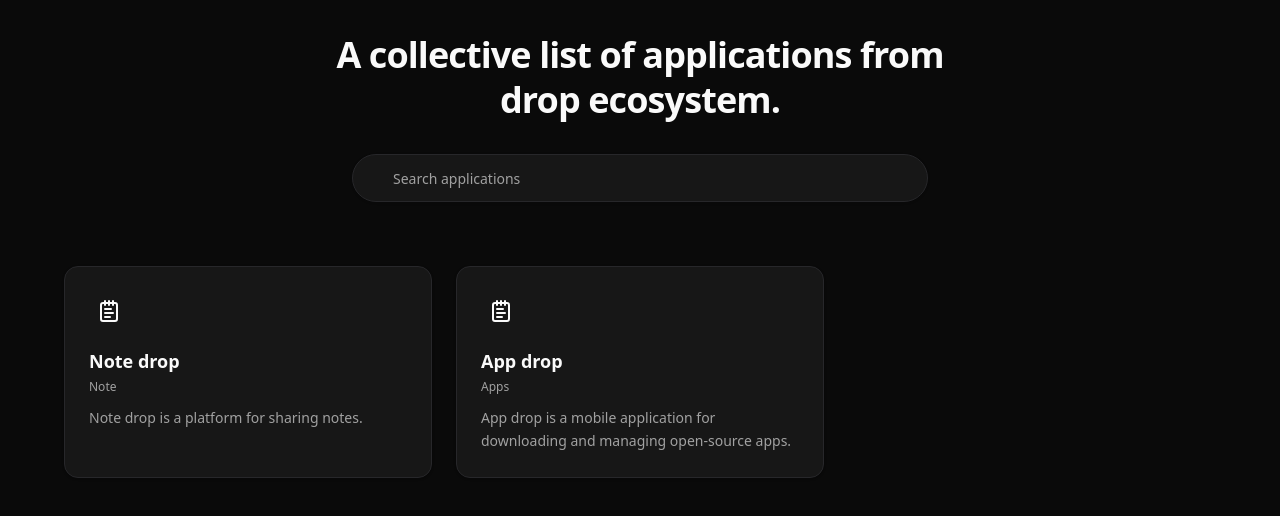
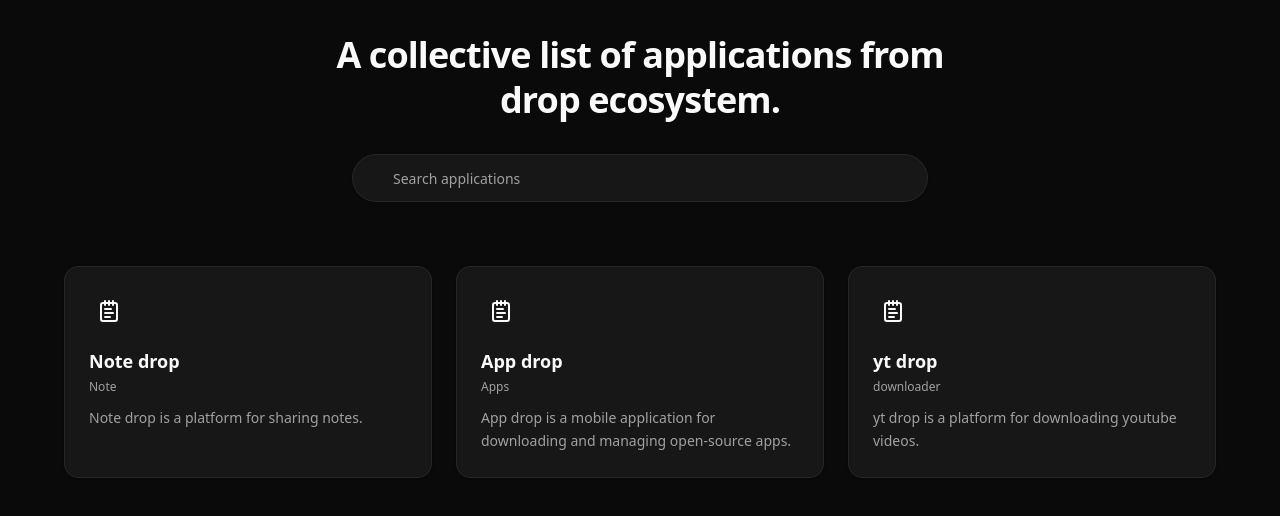
Before and after one commit to dropecosystem-dev/drop-ecosystem-main, a Next.js app: page / in a window 1280 px wide. Shown: the top 516 px of the page. Built offline with nearby package versions, Linux system fonts and the light colour scheme.

Commit message:
feat: add coming soon feature to api cards

```diff
--- a/app/page.tsx
+++ b/app/page.tsx
@@ -24,6 +24,16 @@ export default function Home() {
       Icon: NotepadText,
       iconColor: "text-white-500",
       iconBg: "bg-white-100 dark:bg-white-900/20",
+      comingSoon: true,
+    },
+    {
+      title: "yt drop",
+      category: "downloader",
+      description: "yt drop is a platform for downloading youtube videos.",
+      Icon: NotepadText,
+      iconColor: "text-white-500",
+      iconBg: "bg-white-100 dark:bg-white-900/20",
+      comingSoon: true,
     },
   ];
 
@@ -60,6 +70,7 @@ export default function Home() {
                 Icon={api.Icon}
                 iconColor={api.iconColor}
                 iconBg={api.iconBg}
+                comingSoon={api.comingSoon}
               />
             ))}
           </div>
--- a/components/api-card.tsx
+++ b/components/api-card.tsx
@@ -9,6 +9,7 @@ interface ApiCardProps {
     Icon: LucideIcon;
     iconColor?: string; // e.g. "text-orange-500"
     iconBg?: string;    // e.g. "bg-orange-100"
+    comingSoon?: boolean;
 }
 
 export function ApiCard({
@@ -18,6 +19,7 @@ export function ApiCard({
     Icon,
     iconColor = "text-foreground",
     iconBg = "bg-muted",
+    comingSoon = false,
 }: ApiCardProps) {
     return (
         <Card className="group relative flex flex-col justify-between overflow-hidden border-border bg-card transition-all hover:shadow-md dark:border-zinc-800">
@@ -37,8 +39,11 @@ export function ApiCard({
 
                 {/* Hover Action */}
                 <div className="absolute inset-x-0 bottom-0 flex translate-y-full flex-col justify-end p-6 opacity-0 transition-all duration-300 group-hover:translate-y-0 group-hover:opacity-100">
-                    <Button className="w-full cursor-pointer bg-foreground text-background hover:bg-foreground/90">
-                        Visit Website
+                    <Button
+                        disabled={comingSoon}
+                        className={`w-full cursor-pointer bg-foreground text-background hover:bg-foreground/90 ${comingSoon ? 'cursor-not-allowed opacity-50' : ''}`}
+                    >
+                        {comingSoon ? "Coming Soon..." : "Visit Website"}
                     </Button>
                 </div>
             </CardContent>
```
